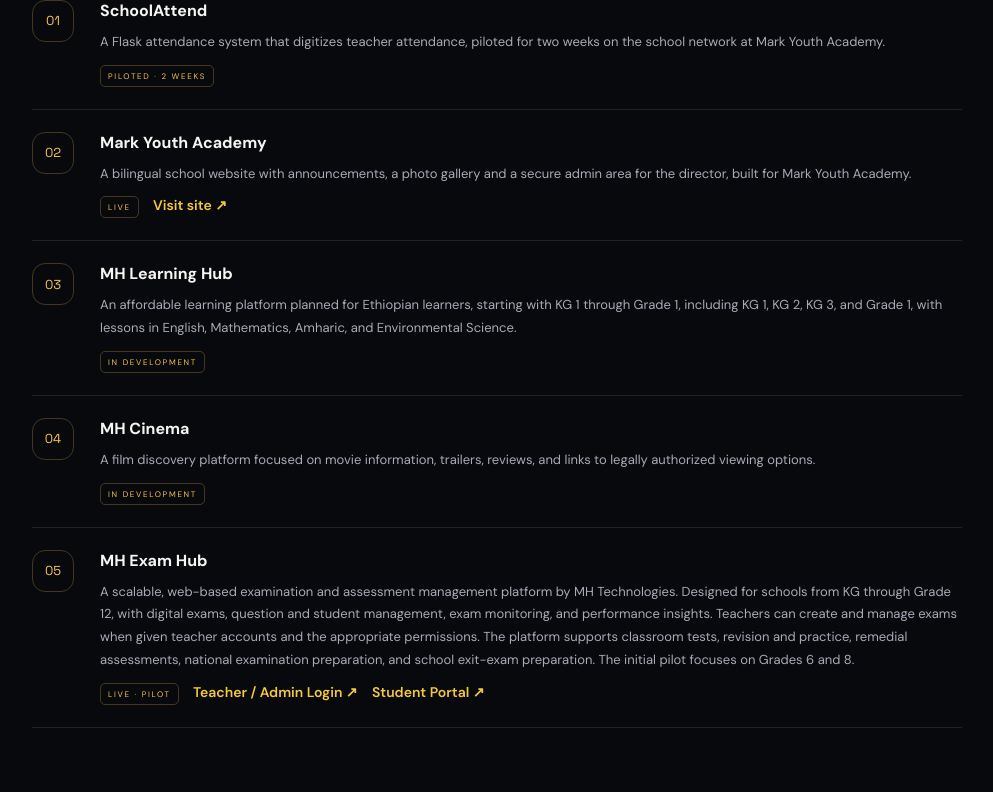
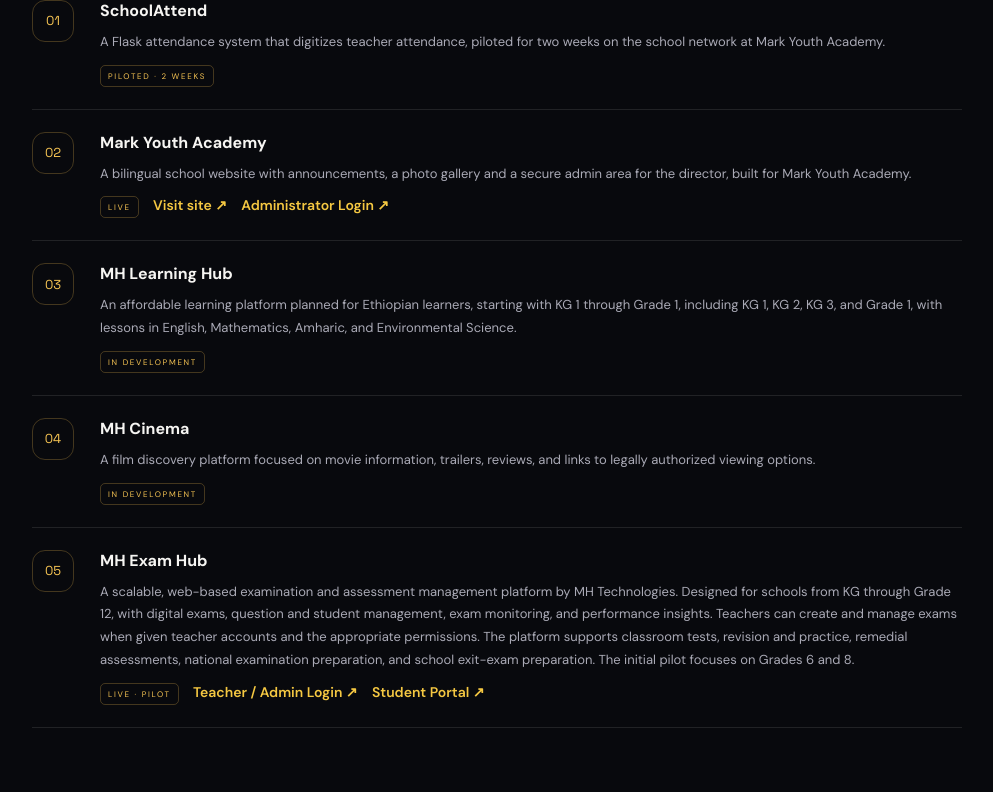
Before and after one commit to blackphionex/mh-technologies, a plain HTML site: page index.html in a window 1280 px wide. Shown: the part 1520-2312 px from the top of the page, without its empty margins (143-1136 px from the left). Drawn offline with Linux system fonts and the light colour scheme.

Commit message:
Add Mark Youth Academy administrator login link

```diff
--- a/index.html
+++ b/index.html
@@ -72,7 +72,7 @@
         </article>
         <article class="project">
           <div class="project-badge">02</div>
-          <div><h3>Mark Youth Academy</h3><p>A bilingual school website with announcements, a photo gallery and a secure admin area for the director, built for Mark Youth Academy.</p><span class="tag">LIVE</span> <a class="project-link" href="https://yeabsirag.pythonanywhere.com" target="_blank" rel="noopener noreferrer">Visit site ↗</a></div>
+          <div><h3>Mark Youth Academy</h3><p>A bilingual school website with announcements, a photo gallery and a secure admin area for the director, built for Mark Youth Academy.</p><span class="tag">LIVE</span> <a class="project-link" href="https://yeabsirag.pythonanywhere.com" target="_blank" rel="noopener noreferrer">Visit site ↗</a> <a class="project-link" href="https://yeabsirag.pythonanywhere.com/login" target="_blank" rel="noopener noreferrer">Administrator Login ↗</a></div>
         </article>
         <article class="project">
           <div class="project-badge">03</div>
```
